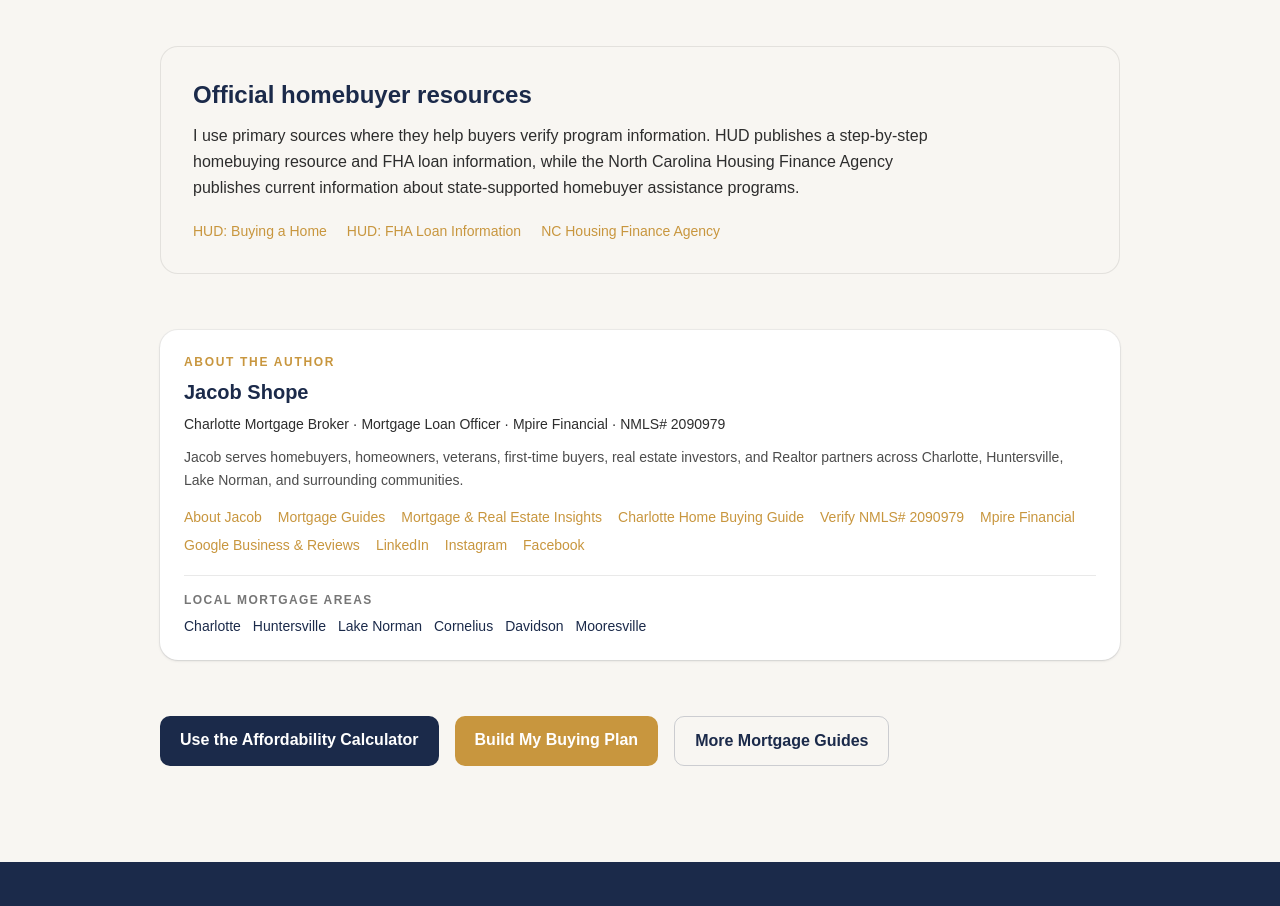
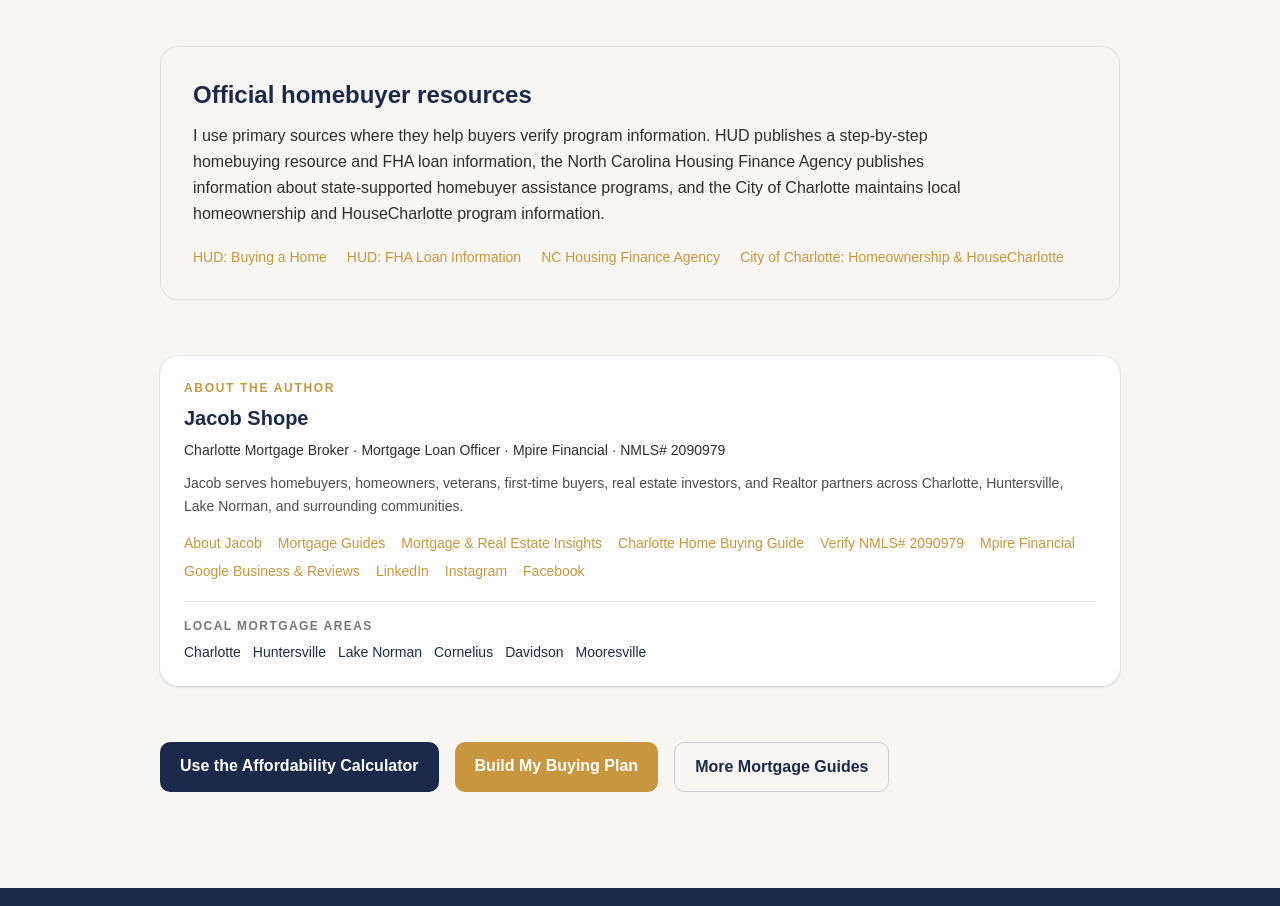
Before and after one commit to JLshope12/jacob-shope-mortgage, a Next.js app: page /first-time-homebuyer-charlotte in a window 1280 px wide. Shown: the part 1700-2606 px from the top of the page. Built offline with nearby package versions, Linux system fonts and the light colour scheme.

Commit message:
SEO: add City of Charlotte first-time buyer authority source

```diff
--- a/app/first-time-homebuyer-charlotte/page.tsx
+++ b/app/first-time-homebuyer-charlotte/page.tsx
@@ -6,6 +6,8 @@ const pageUrl = `${origin}/first-time-homebuyer-charlotte`;
 const HUD_BUYING_URL = "https://www.hud.gov/helping-americans/buying-a-home";
 const HUD_FHA_URL = "https://www.hud.gov/buying/loans";
 const NCHFA_URL = "https://www.nchfa.com/home-ownership-partners/community-partners/community-programs/community-partners-loan-pool";
+const CHARLOTTE_HOMEOWNERSHIP_URL =
+  "https://www.charlottenc.gov/Streets-and-Neighborhoods/Housing/Resources-for-Homeowners-Renters/Homeownership";
 
 export const metadata = {
   title: "First-Time Homebuyer Charlotte NC | Jacob Shope Mortgage",
@@ -54,7 +56,8 @@ export default function FirstTimeHomebuyerCharlottePage() {
         author: { "@id": `${origin}/#jacob-shope` },
         publisher: { "@id": `${origin}/#mpire-financial` },
         mainEntityOfPage: { "@id": `${pageUrl}#webpage` },
-        citation: [HUD_BUYING_URL, HUD_FHA_URL, NCHFA_URL],
+        dateModified: "2026-09-17",
+        citation: [HUD_BUYING_URL, HUD_FHA_URL, NCHFA_URL, CHARLOTTE_HOMEOWNERSHIP_URL],
       },
       {
         "@type": "WebPage",
@@ -144,12 +147,13 @@ export default function FirstTimeHomebuyerCharlottePage() {
         <section className="mt-14 rounded-2xl border border-charcoal/10 bg-offwhite p-8">
           <h2 className="text-2xl font-bold text-navy">Official homebuyer resources</h2>
           <p className="mt-3 max-w-3xl leading-relaxed text-charcoal">
-            I use primary sources where they help buyers verify program information. HUD publishes a step-by-step homebuying resource and FHA loan information, while the North Carolina Housing Finance Agency publishes current information about state-supported homebuyer assistance programs.
+            I use primary sources where they help buyers verify program information. HUD publishes a step-by-step homebuying resource and FHA loan information, the North Carolina Housing Finance Agency publishes information about state-supported homebuyer assistance programs, and the City of Charlotte maintains local homeownership and HouseCharlotte program information.
           </p>
           <div className="mt-5 flex flex-wrap gap-x-5 gap-y-3 text-sm font-medium">
             <a href={HUD_BUYING_URL} target="_blank" rel="noopener noreferrer" className="text-gold hover:underline">HUD: Buying a Home</a>
             <a href={HUD_FHA_URL} target="_blank" rel="noopener noreferrer" className="text-gold hover:underline">HUD: FHA Loan Information</a>
             <a href={NCHFA_URL} target="_blank" rel="noopener noreferrer" className="text-gold hover:underline">NC Housing Finance Agency</a>
+            <a href={CHARLOTTE_HOMEOWNERSHIP_URL} target="_blank" rel="noopener noreferrer" className="text-gold hover:underline">City of Charlotte: Homeownership &amp; HouseCharlotte</a>
           </div>
         </section>
 
```
